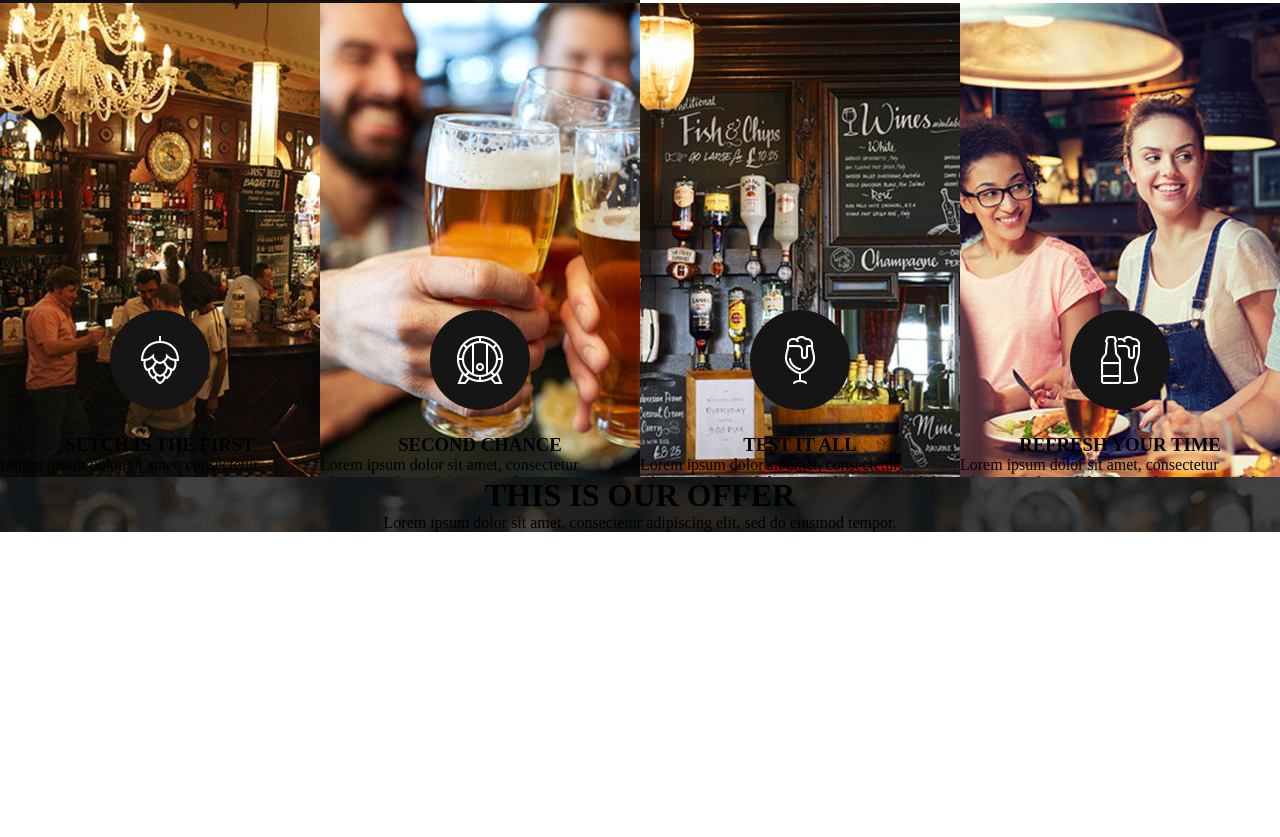
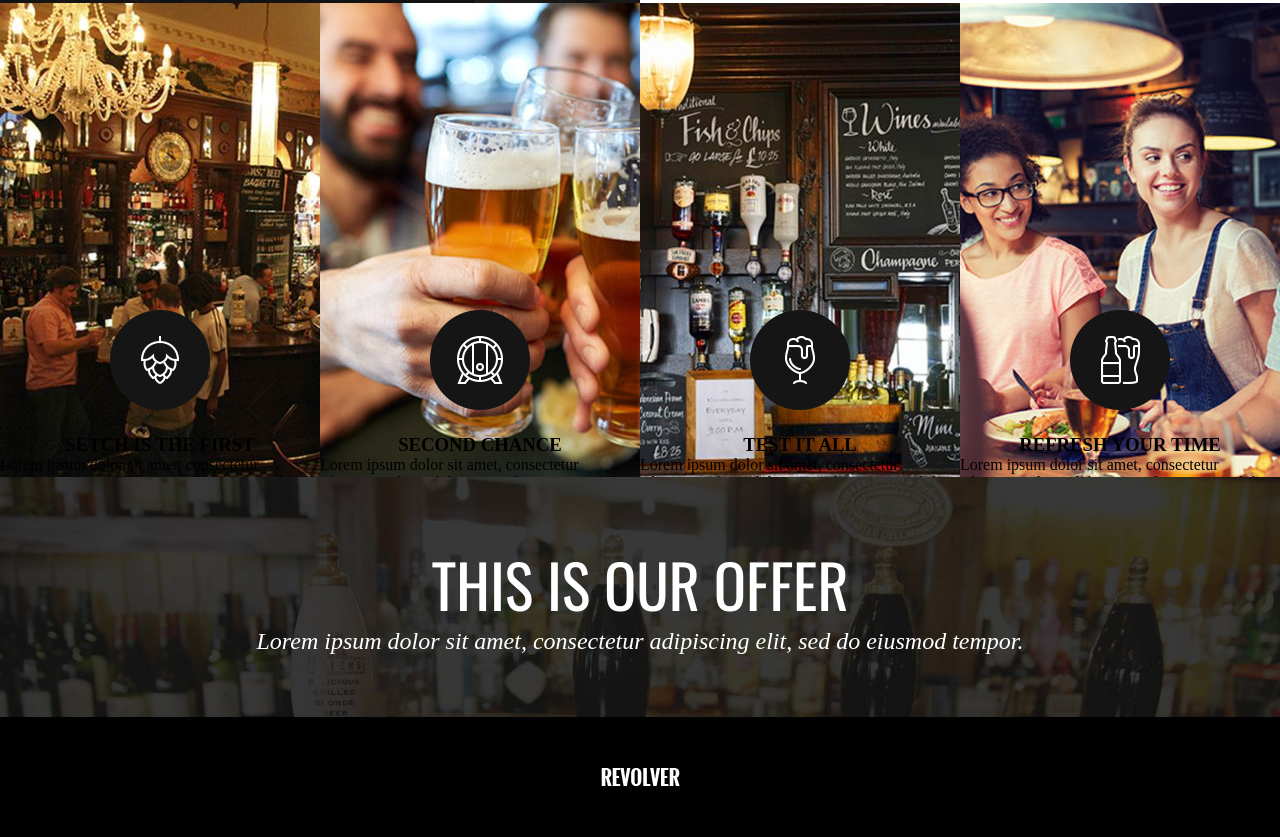
Before and after one commit to Goldorakor/Projet_Beergarden, a plain HTML site: page index.html in a window 1280 px wide. Shown: the part 2317-3154 px from the top of the page. Before the commit the page ends 2871 px from the top, so only its background shows below. Drawn offline with nearby package versions, Linux system fonts and the light colour scheme.

Commit message:
Add files via upload

```diff
--- a/css/style.css
+++ b/css/style.css
@@ -455,16 +455,71 @@ main {
     justify-content: center;
     align-items: center;
     width: 100vw;
-    height: 100%;
-    background-image: url(../img/h5-el-holder-img-1-1.jpg);
+    height: 30vh;
+    background-image: url(../img/h5-parallax-img-2.jpg);
     background-size: cover;
 }
 
 
 #paralaxe h1 {
+    color: var(--blanc);
+    font-family: "Oswald", sans-serif;
+    font-optical-sizing: auto;
+    font-weight: 400;
+    font-style: normal;
+
+    font-size: var(--taille1);
+}
+
+
+#paralaxe p {
+    color: var(--blanc);
+    font-family: 'Times New Roman', Times, sans-serif; /* je n'importe rien, cette police de caractère est déjà intégrée à mon éditeur de code */
+    font-optical-sizing: auto;
+    font-weight: 400;
+    font-style: italic;
+    font-size: var(--taille4);
+}
+
+
+
+
+
+
+
+
+/* !!!!!!!!!!!!!!!!!!!!!!!!!!!
+
+
+FOOTER
+
+
+!!!!!!!!!!!!!!!!!!!!!!!!!!!! */
+
+
+
+footer {
+    display: flex;
+    flex-direction: column;
+    flex-wrap: nowrap;
+    justify-content: center;
+    align-items: center;
+    width: 100vw;
+    height: 15vh;
+    background-color: var(--noir);
+}
+
+.footer {
+    display: flex;
+    flex-direction: column;
+    flex-wrap: nowrap;
+    justify-content: center;
+    align-items: center;
+    width: 40vw;
+    height: 20vh;
 
 }
 
-#paralaxe p {
-
+.footer img {
+    object-fit: cover;
 }
--- a/index.html
+++ b/index.html
@@ -166,7 +166,9 @@
 
 
         <footer>
-            <img src="img/footer-logo.png" alt="le logo revolver de la rubrique footer">
+            <div class="footer">
+                <img src="img/footer-logo.png" alt="le logo revolver de la rubrique footer">
+            </div>
         </footer>
 
 
```
